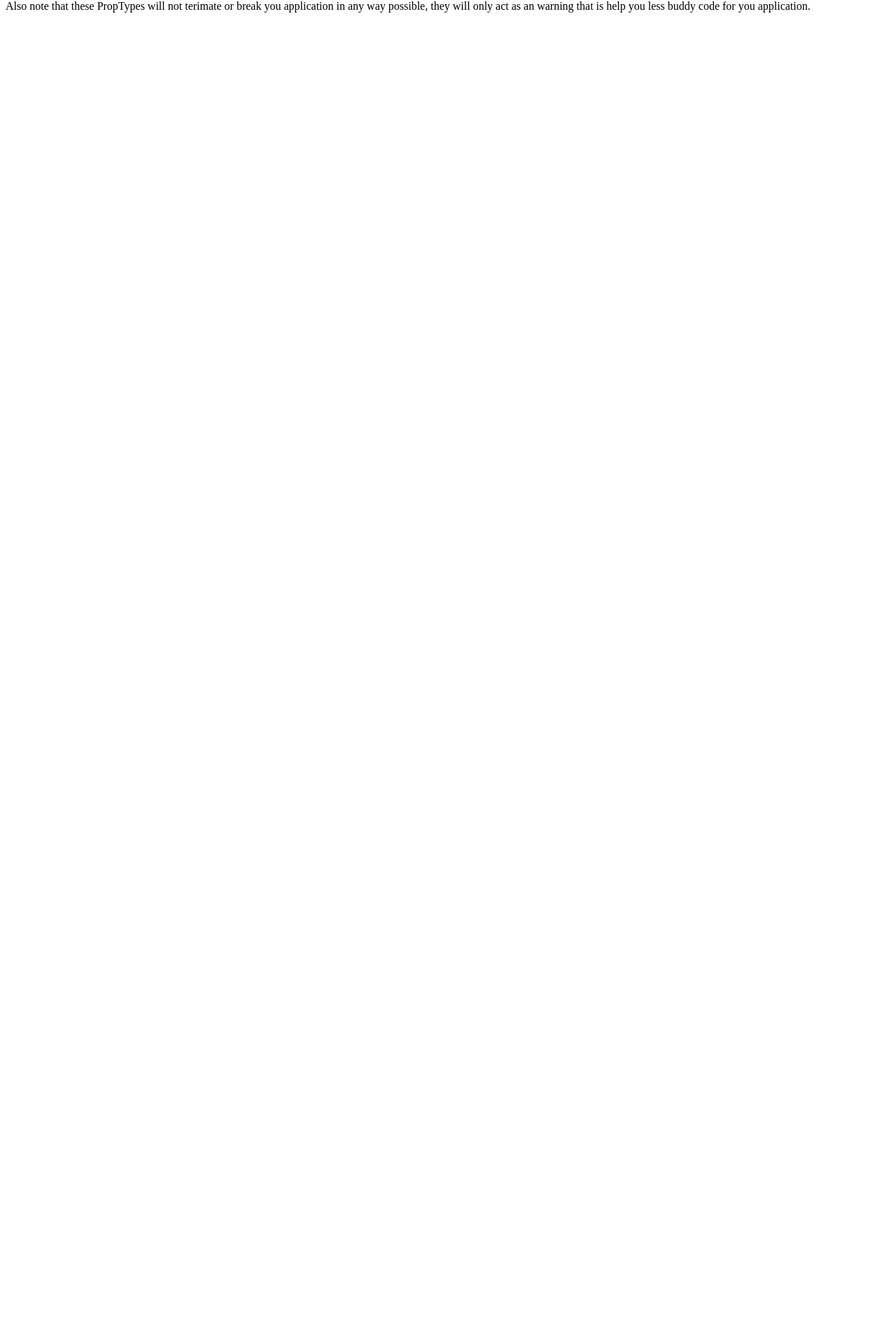
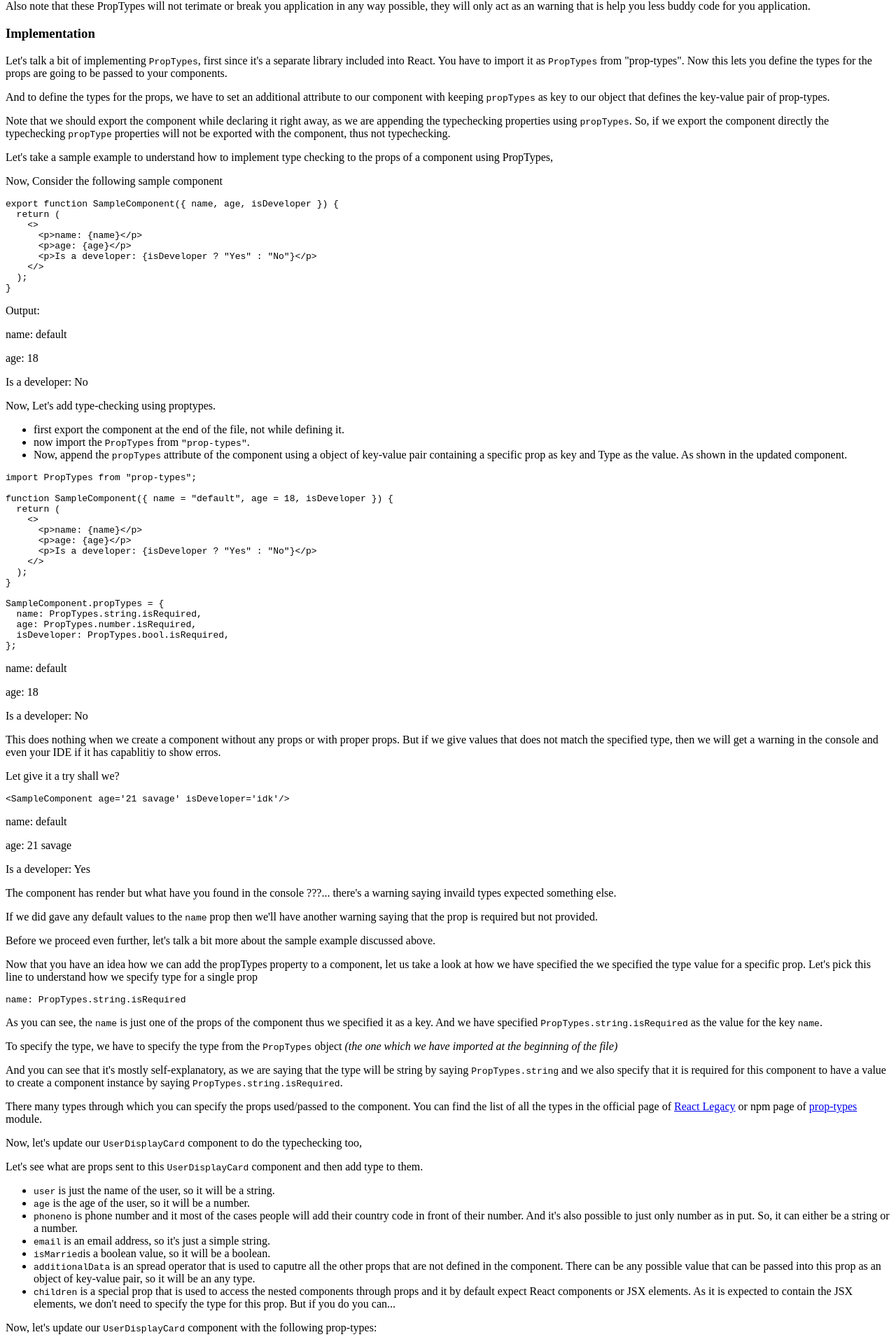
Before and after one commit to iamwatchdogs/Learning-React, a React (Vite) app: page / in a window 1280 px wide. Shown: the part 8852-10772 px from the top of the page at 70% size. Before the commit the page ends 8886 px from the top, so only its background shows below. Built offline with nearby package versions, Linux system fonts and the light colour scheme.

Commit message:
Finished PropTypesImplementation

```diff
--- a/src/components/proptypes-components/PropTypesImplementation.jsx
+++ b/src/components/proptypes-components/PropTypesImplementation.jsx
@@ -1,3 +1,281 @@
+import SampleExample from "./SampleExample";
+import UserDisplayPropTypes from "../examples/UserDisplayCardPropTypes";
+
+function Title() {
+  return <h3>Implementation</h3>;
+}
+
+function Description() {
+  function IntroDescription() {
+    return (
+      <>
+        <p>
+          Let{"'"}s talk a bit of implementing <code>PropTypes</code>, first
+          since it{"'"}s a separate library included into React. You have to
+          import it as <code>PropTypes</code> from {'"prop-types"'}. Now this
+          lets you define the types for the props are going to be passed to your
+          components.
+        </p>
+        <p>
+          And to define the types for the props, we have to set an additional
+          attribute to our component with keeping <code>propTypes</code> as key
+          to our object that defines the key-value pair of prop-types.
+        </p>
+        <p>
+          Note that we should export the component while declaring it right
+          away, as we are appending the typechecking properties using{" "}
+          <code>propTypes</code>. So, if we export the component directly the
+          typechecking <code>propType</code> properties will not be exported
+          with the component, thus not typechecking.
+        </p>
+      </>
+    );
+  }
+
+  function MainDescription() {
+    return (
+      <>
+        <p>
+          Before we proceed even further, let{"'"}s talk a bit more about the
+          sample example discussed above.
+        </p>
+        <p>
+          Now that you have an idea how we can add the propTypes property to a
+          component, let us take a look at how we have specified the we
+          specified the type value for a specific prop. Let{"'"}s pick this line
+          to understand how we specify type for a single prop
+        </p>
+        <pre>
+          <code>{`name: PropTypes.string.isRequired`}</code>
+        </pre>
+        <p>
+          As you can see, the <code>name</code> is just one of the props of the
+          component thus we specified it as a key. And we have specified{" "}
+          <code>PropTypes.string.isRequired</code> as the value for the key{" "}
+          <code>name</code>.
+        </p>
+        <p>
+          To specify the type, we have to specify the type from the{" "}
+          <code>PropTypes</code> object{" "}
+          <i>(the one which we have imported at the beginning of the file)</i>
+        </p>
+        <p>
+          And you can see that it{"'"}s mostly self-explanatory, as we are
+          saying that the type will be string by saying{" "}
+          <code>PropTypes.string</code> and we also specify that it is required
+          for this component to have a value to create a component instance by
+          saying <code>PropTypes.string.isRequired</code>.
+        </p>
+        <p>
+          There many types through which you can specify the props used/passed
+          to the component. You can find the list of all the types in the
+          official page of{" "}
+          <a href='https://legacy.reactjs.org/docs/typechecking-with-proptypes.html'>
+            React Legacy
+          </a>{" "}
+          or npm page of{" "}
+          <a href='https://www.npmjs.com/package/prop-types'>prop-types</a>{" "}
+          module.
+        </p>
+      </>
+    );
+  }
+
+  return (
+    <>
+      <IntroDescription />
+      <SampleExample />
+      <MainDescription />
+    </>
+  );
+}
+
+function Example() {
+  function IntroExample() {
+    return (
+      <>
+        <p>
+          Now, let{"'"}s update our <code>UserDisplayCard</code> component to do
+          the typechecking too,
+        </p>
+        <p>
+          Let{"'"}s see what are props sent to this <code>UserDisplayCard</code>{" "}
+          component and then add type to them.
+        </p>
+        <ul>
+          <li>
+            <code>user</code> is just the name of the user, so it will be a
+            string.
+          </li>
+          <li>
+            <code>age</code> is the age of the user, so it will be a number.
+          </li>
+          <li>
+            <code>phoneno</code> is phone number and it most of the cases people
+            will add their country code in front of their number. And it{"'"}s
+            also possible to just only number as in put. So, it can either be a
+            string or a number.
+          </li>
+          <li>
+            <code>email</code> is an email address, so it{"'"}s just a simple
+            string.
+          </li>
+          <li>
+            <code>isMarried</code>is a boolean value, so it will be a boolean.
+          </li>
+          <li>
+            <code>additionalData</code> is an spread operator that is used to
+            caputre all the other props that are not defined in the component.
+            There can be any possible value that can be passed into this prop as
+            an object of key-value pair, so it will be an any type.
+          </li>
+          <li>
+            <code>children</code> is a special prop that is used to access the
+            nested components through props and it by default expect React
+            components or JSX elements. As it is expected to contain the JSX
+            elements, we don{"'"}t need to specify the type for this prop. But
+            if you do you can...
+          </li>
+        </ul>
+      </>
+    );
+  }
+
+  function ActualExample() {
+    const updatedCompnent = `import PropTypes from "prop-types";
+
+function UserDisplayPropTypes({
+  user = "Guest",
+  age = 18,
+  phoneno = "1234567890",
+  email = "guest@info.com",
+  isMarried,
+  ...additionalData
+}) {
+  return (
+    <div>
+      <h3>User Information:</h3>
+      <p>Name: {user}</p>
+      <p>Age: {age}</p>
+      <p>Phone Number: {phoneno}</p>
+      <p>Email Address: {email}</p>
+      <p>Is Married: {isMarried ? "Yes" : "No"}</p>
+      {Object.keys(additionalData).map((key, id) => {
+        const value = additionalData[key];
+        return (
+          <p key={id}>
+            {key}: {value}
+          </p>
+        );
+      })}
+    </div>
+  );
+}
+
+UserDisplayPropTypes.propTypes = {
+  user: PropTypes.string.isRequired,
+  age: PropTypes.number.isRequired,
+  phoneno: PropTypes.oneOfType([PropTypes.string, PropTypes.number]).isRequired,
+  email: PropTypes.string.isRequired,
+};
+
+export default UserDisplayPropTypes;
+`;
+
+    const wrongTypesExample = `<UserDisplayPropTypes user={21} age="21 savage" phoneno={null}/>`;
+
+    return (
+      <>
+        <p>
+          Now, let{"'"}s update our <code>UserDisplayCard</code> component with
+          the following prop-types:
+        </p>
+        <pre>
+          <code>{updatedCompnent}</code>
+        </pre>
+        <UserDisplayPropTypes />
+        <p>
+          That{"'"}s great, now let{"'"}s try it out with wrong type to see
+          whether proptypes are working or not.
+        </p>
+        <pre>
+          <code>{wrongTypesExample}</code>
+        </pre>
+        <UserDisplayPropTypes user={21} age='21 savage' phoneno={null} />
+        <p>Now, you see the warning in your console</p>
+      </>
+    );
+  }
+
+  function OptionalTypeCheckingExample() {
+    const updatedPropTypes = `UserDisplayPropTypes.propTypes = {
+  user: PropTypes.string.isRequired,
+  age: PropTypes.number.isRequired,
+  phoneno: PropTypes.oneOfType([PropTypes.string, PropTypes.number]).isRequired,
+  email: PropTypes.string.isRequired,
+  additionalData: PropTypes.objectOf(PropTypes.any)
+  children: PropTypes.element
+};`;
+
+    return (
+      <>
+        <p>
+          That{"'"}s great, now let{"'"}s go back to those 2 proptypes I said as
+          optional and not necessary.
+        </p>
+        <p>
+          These two proptypes are for the props <code>additionalData</code> and{" "}
+          <code>children</code>.
+        </p>
+        <p>
+          I give a sample example of how can you implement these two proptypes
+          but not implement it right here, as they{"'"}re not necessary and we
+          should always write the necessary code.
+        </p>
+        <p>
+          So, let{"'"}s updated the proptypes for the{" "}
+          <code>UserDisplayCard</code> component as following,
+        </p>
+        <pre>
+          <code>{updatedPropTypes}</code>
+        </pre>
+        <p>
+          As we can see the <code>additionalData</code> prop, we would receive
+          an object with key-value pair of prop and its value. So, we can
+          specify the types as an object which have values of any type. i.e.,
+        </p>
+        <pre>
+          <code>{`PropTypes.objectOf(PropTypes.any)`}</code>
+        </pre>
+        <p>
+          Coming to the <code>children</code> prop, it will be React component
+          that will eventually expand itself into JSX and merge into the place
+          it used within the component recieving these children props. So, the
+          type will be JSX and in terms of proptypes it{"'"}s an
+          React-Element/element.
+        </p>
+        <pre>
+          <code>{`PropTypes.element`}</code>
+        </pre>
+      </>
+    );
+  }
+
+  return (
+    <>
+      <IntroExample />
+      <ActualExample />
+      <OptionalTypeCheckingExample />
+    </>
+  );
+}
+
 export default function PropTypesImplementation() {
-  return <></>;
+  return (
+    <>
+      <Title />
+      <Description />
+      <Example />
+    </>
+  );
 }
```
